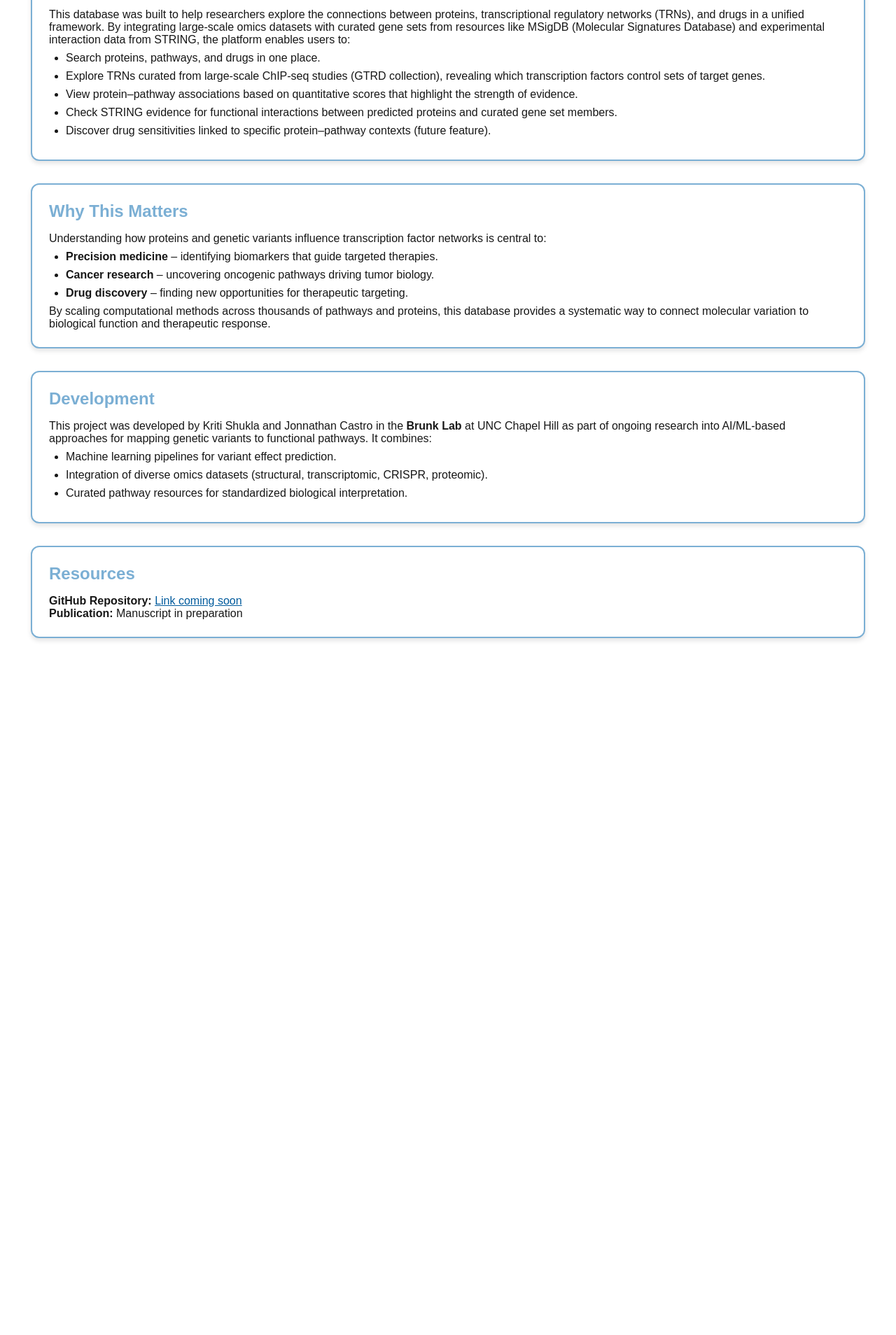
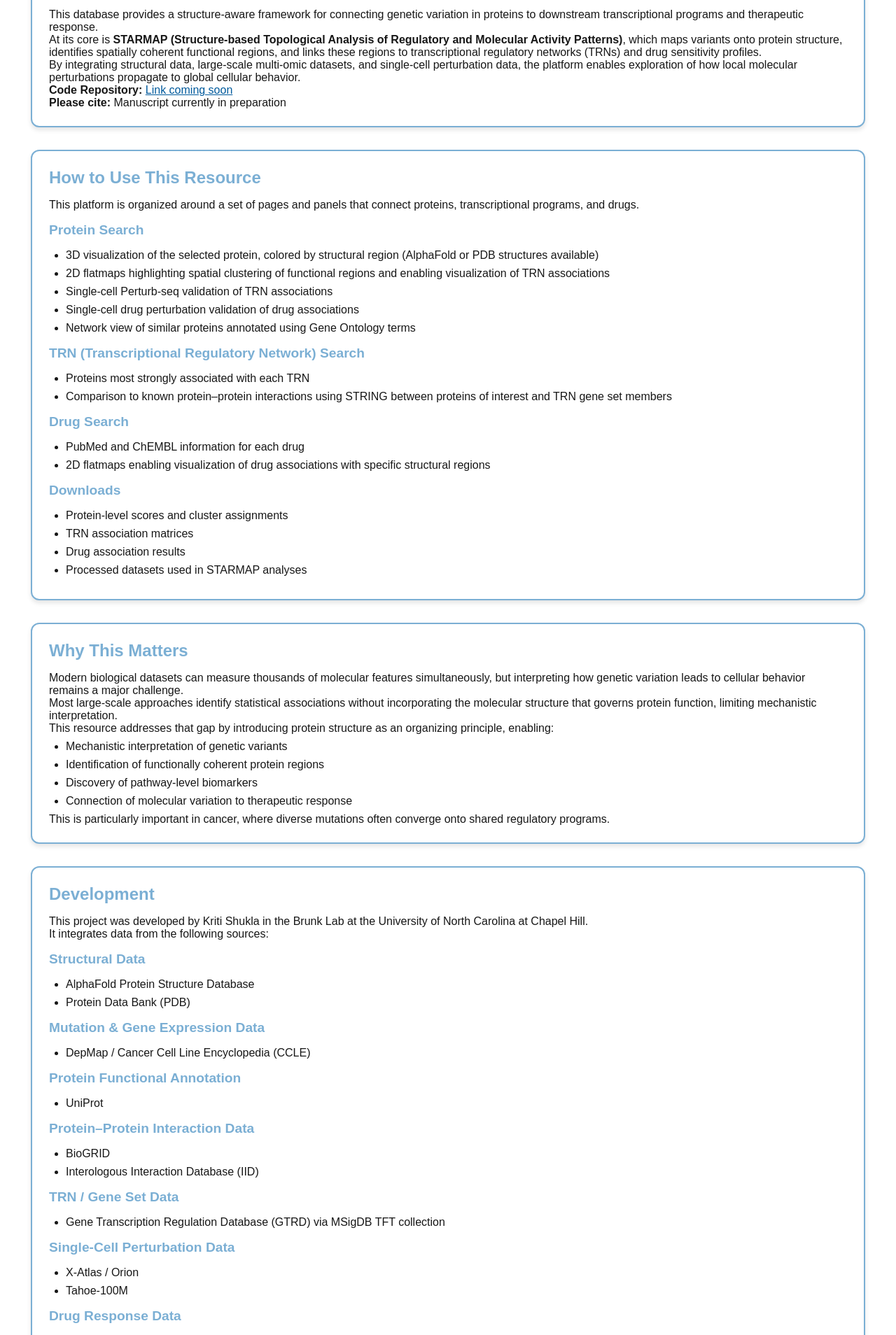
Before and after one commit to kritishukla11/DatabaseWebsiteCode, a Next.js app in the folder frontend/: page /about in a window 1280 px wide. Shown: the part 260-2168 px from the top of the page at 70% size. Before the commit the page ends 1248 px from the top, so only its background shows below. Built offline with nearby package versions, Linux system fonts and the light colour scheme.

Commit message:
fixing frontend

```diff
--- a/frontend/src/app/about/page.tsx
+++ b/frontend/src/app/about/page.tsx
@@ -5,33 +5,90 @@ export default function AboutPage() {
     <main className="container">
       <h1 className="title">About This Database</h1>
 
-      {/* Panel: About */}
+      {/* Panel: Overview */}
       <div className="panel full">
         <h2 className="panel-title">Overview</h2>
         <p>
-          This database was built to help researchers explore the connections between proteins,
-          transcriptional regulatory networks (TRNs), and drugs in a unified framework. By integrating
-          large-scale omics datasets with curated gene sets from resources like MSigDB (Molecular
-          Signatures Database) and experimental interaction data from STRING, the platform enables
-          users to:
+          This database provides a structure-aware framework for connecting genetic
+          variation in proteins to downstream transcriptional programs and
+          therapeutic response.
         </p>
+        <p>
+          At its core is <strong>STARMAP (Structure-based Topological Analysis of Regulatory and Molecular Activity Patterns)</strong>,
+          which maps variants onto protein structure, identifies spatially coherent
+          functional regions, and links these regions to transcriptional regulatory
+          networks (TRNs) and drug sensitivity profiles.
+        </p>
+        <p>
+          By integrating structural data, large-scale multi-omic datasets, and
+          single-cell perturbation data, the platform enables exploration of how
+          local molecular perturbations propagate to global cellular behavior.
+        </p>
+
+        <p>
+          <strong>Code Repository:</strong>{" "}
+          <a href="#" target="_blank" rel="noopener noreferrer">
+            Link coming soon
+          </a>
+        </p>
+        <p>
+          <strong>Please cite:</strong> Manuscript currently in preparation
+        </p>
+      </div>
+
+      {/* Panel: How to Use */}
+      <div className="panel full">
+        <h2 className="panel-title">How to Use This Resource</h2>
+        <p>
+          This platform is organized around a set of pages and panels that connect
+          proteins, transcriptional programs, and drugs.
+        </p>
+
+        <h3 className="subsection">Protein Search</h3>
         <ul>
-          <li>Search proteins, pathways, and drugs in one place.</li>
           <li>
-            Explore TRNs curated from large-scale ChIP-seq studies (GTRD collection), revealing which
-            transcription factors control sets of target genes.
+            3D visualization of the selected protein, colored by structural region
+            (AlphaFold or PDB structures available)
           </li>
           <li>
-            View protein–pathway associations based on quantitative scores that highlight the strength
-            of evidence.
+            2D flatmaps highlighting spatial clustering of functional regions and
+            enabling visualization of TRN associations
           </li>
           <li>
-            Check STRING evidence for functional interactions between predicted proteins and curated
-            gene set members.
+            Single-cell Perturb-seq validation of TRN associations
           </li>
           <li>
-            Discover drug sensitivities linked to specific protein–pathway contexts (future feature).
+            Single-cell drug perturbation validation of drug associations
           </li>
+          <li>
+            Network view of similar proteins annotated using Gene Ontology terms
+          </li>
+        </ul>
+
+        <h3 className="subsection">TRN (Transcriptional Regulatory Network) Search</h3>
+        <ul>
+          <li>Proteins most strongly associated with each TRN</li>
+          <li>
+            Comparison to known protein–protein interactions using STRING between
+            proteins of interest and TRN gene set members
+          </li>
+        </ul>
+
+        <h3 className="subsection">Drug Search</h3>
+        <ul>
+          <li>PubMed and ChEMBL information for each drug</li>
+          <li>
+            2D flatmaps enabling visualization of drug associations with specific
+            structural regions
+          </li>
+        </ul>
+
+        <h3 className="subsection">Downloads</h3>
+        <ul>
+          <li>Protein-level scores and cluster assignments</li>
+          <li>TRN association matrices</li>
+          <li>Drug association results</li>
+          <li>Processed datasets used in STARMAP analyses</li>
         </ul>
       </div>
 
@@ -39,24 +96,28 @@ export default function AboutPage() {
       <div className="panel full">
         <h2 className="panel-title">Why This Matters</h2>
         <p>
-          Understanding how proteins and genetic variants influence transcription factor networks is
-          central to:
+          Modern biological datasets can measure thousands of molecular features
+          simultaneously, but interpreting how genetic variation leads to cellular
+          behavior remains a major challenge.
+        </p>
+        <p>
+          Most large-scale approaches identify statistical associations without
+          incorporating the molecular structure that governs protein function,
+          limiting mechanistic interpretation.
+        </p>
+        <p>
+          This resource addresses that gap by introducing protein structure as an
+          organizing principle, enabling:
         </p>
         <ul>
-          <li>
-            <strong>Precision medicine</strong> – identifying biomarkers that guide targeted therapies.
-          </li>
-          <li>
-            <strong>Cancer research</strong> – uncovering oncogenic pathways driving tumor biology.
-          </li>
-          <li>
-            <strong>Drug discovery</strong> – finding new opportunities for therapeutic targeting.
-          </li>
+          <li>Mechanistic interpretation of genetic variants</li>
+          <li>Identification of functionally coherent protein regions</li>
+          <li>Discovery of pathway-level biomarkers</li>
+          <li>Connection of molecular variation to therapeutic response</li>
         </ul>
         <p>
-          By scaling computational methods across thousands of pathways and proteins, this database
-          provides a systematic way to connect molecular variation to biological function and
-          therapeutic response.
+          This is particularly important in cancer, where diverse mutations often
+          converge onto shared regulatory programs.
         </p>
       </div>
 
@@ -64,30 +125,55 @@ export default function AboutPage() {
       <div className="panel full">
         <h2 className="panel-title">Development</h2>
         <p>
-          This project was developed by Kriti Shukla and Jonnathan Castro in the <strong>Brunk Lab</strong> at UNC Chapel Hill as part of ongoing research into
-          AI/ML-based approaches for mapping genetic variants to functional pathways. It combines:
+          This project was developed by Kriti Shukla in the Brunk Lab at the
+          University of North Carolina at Chapel Hill.
         </p>
+        <p>It integrates data from the following sources:</p>
+
+        <h3 className="subsection">Structural Data</h3>
         <ul>
-          <li>Machine learning pipelines for variant effect prediction.</li>
+          <li>AlphaFold Protein Structure Database</li>
+          <li>Protein Data Bank (PDB)</li>
+        </ul>
+
+        <h3 className="subsection">Mutation & Gene Expression Data</h3>
+        <ul>
+          <li>DepMap / Cancer Cell Line Encyclopedia (CCLE)</li>
+        </ul>
+
+        <h3 className="subsection">Protein Functional Annotation</h3>
+        <ul>
+          <li>UniProt</li>
+        </ul>
+
+        <h3 className="subsection">Protein–Protein Interaction Data</h3>
+        <ul>
+          <li>BioGRID</li>
+          <li>Interologous Interaction Database (IID)</li>
+        </ul>
+
+        <h3 className="subsection">TRN / Gene Set Data</h3>
+        <ul>
           <li>
-            Integration of diverse omics datasets (structural, transcriptomic, CRISPR, proteomic).
+            Gene Transcription Regulation Database (GTRD) via MSigDB TFT collection
           </li>
-          <li>Curated pathway resources for standardized biological interpretation.</li>
         </ul>
-      </div>
 
-      {/* Panel: Resources */}
-      <div className="panel full">
-        <h2 className="panel-title">Resources</h2>
-        <p>
-          <strong>GitHub Repository:</strong>{" "}
-          <a href="#" target="_blank" rel="noopener noreferrer">
-            Link coming soon
-          </a>
-        </p>
-        <p>
-          <strong>Publication:</strong> Manuscript in preparation
-        </p>
+        <h3 className="subsection">Single-Cell Perturbation Data</h3>
+        <ul>
+          <li>X-Atlas / Orion</li>
+          <li>Tahoe-100M</li>
+        </ul>
+
+        <h3 className="subsection">Drug Response Data</h3>
+        <ul>
+          <li>Cancer Therapeutics Research Portal (CTRP)</li>
+        </ul>
+
+        <h3 className="subsection">Variant Functional Effect Data</h3>
+        <ul>
+          <li>MaveDB</li>
+        </ul>
       </div>
 
       <style jsx>{`
@@ -117,6 +203,11 @@ export default function AboutPage() {
           font-weight: 700;
           margin-bottom: 1rem;
         }
+        .subsection {
+          font-size: 1.2rem;
+          font-weight: 600;
+          margin-top: 1rem;
+        }
         ul {
           margin-top: 0.5rem;
           padding-left: 1.5rem;
```
Also changed, not shown: frontend/src/app/page.tsx (+9 -6 lines).
